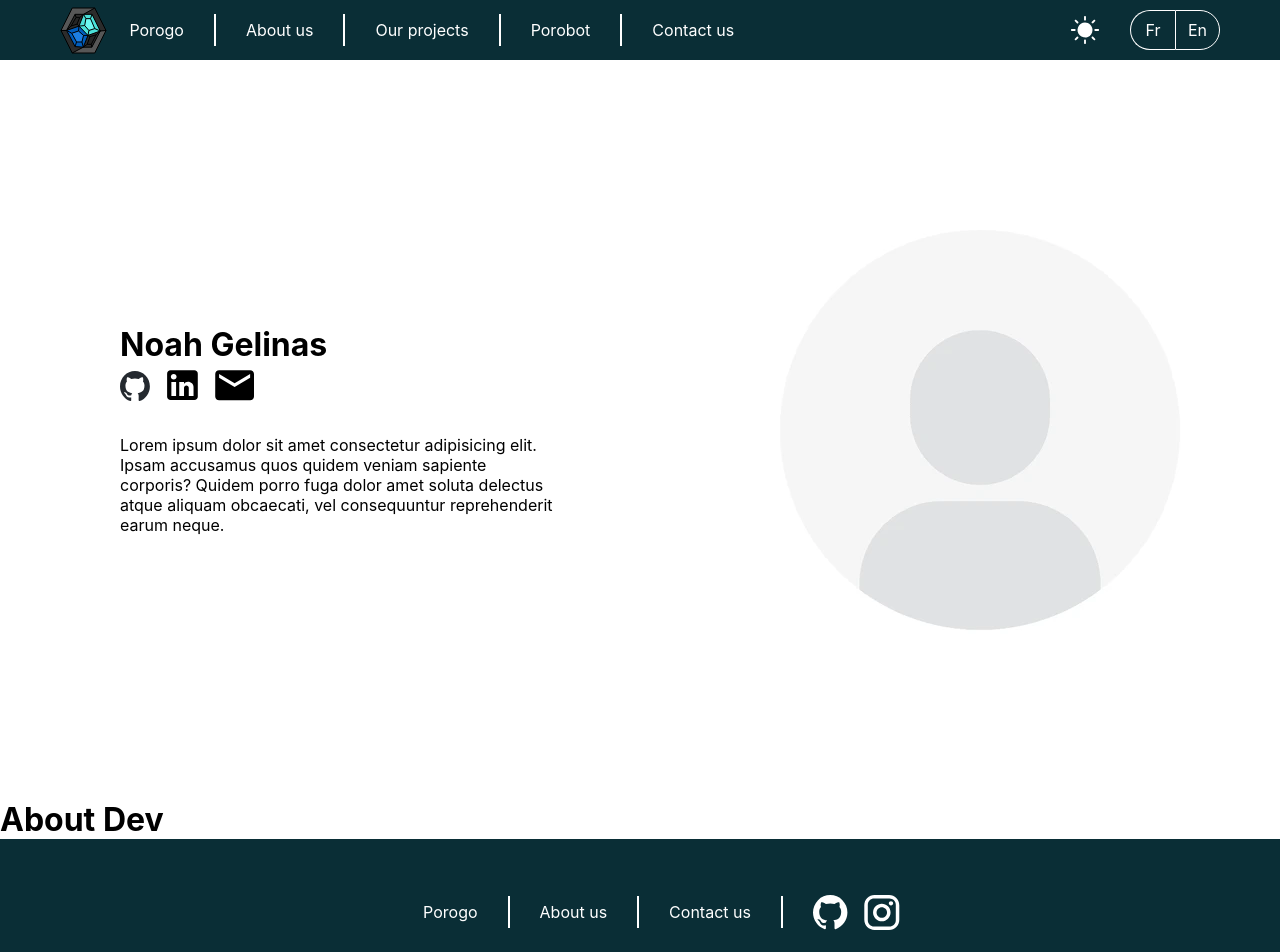
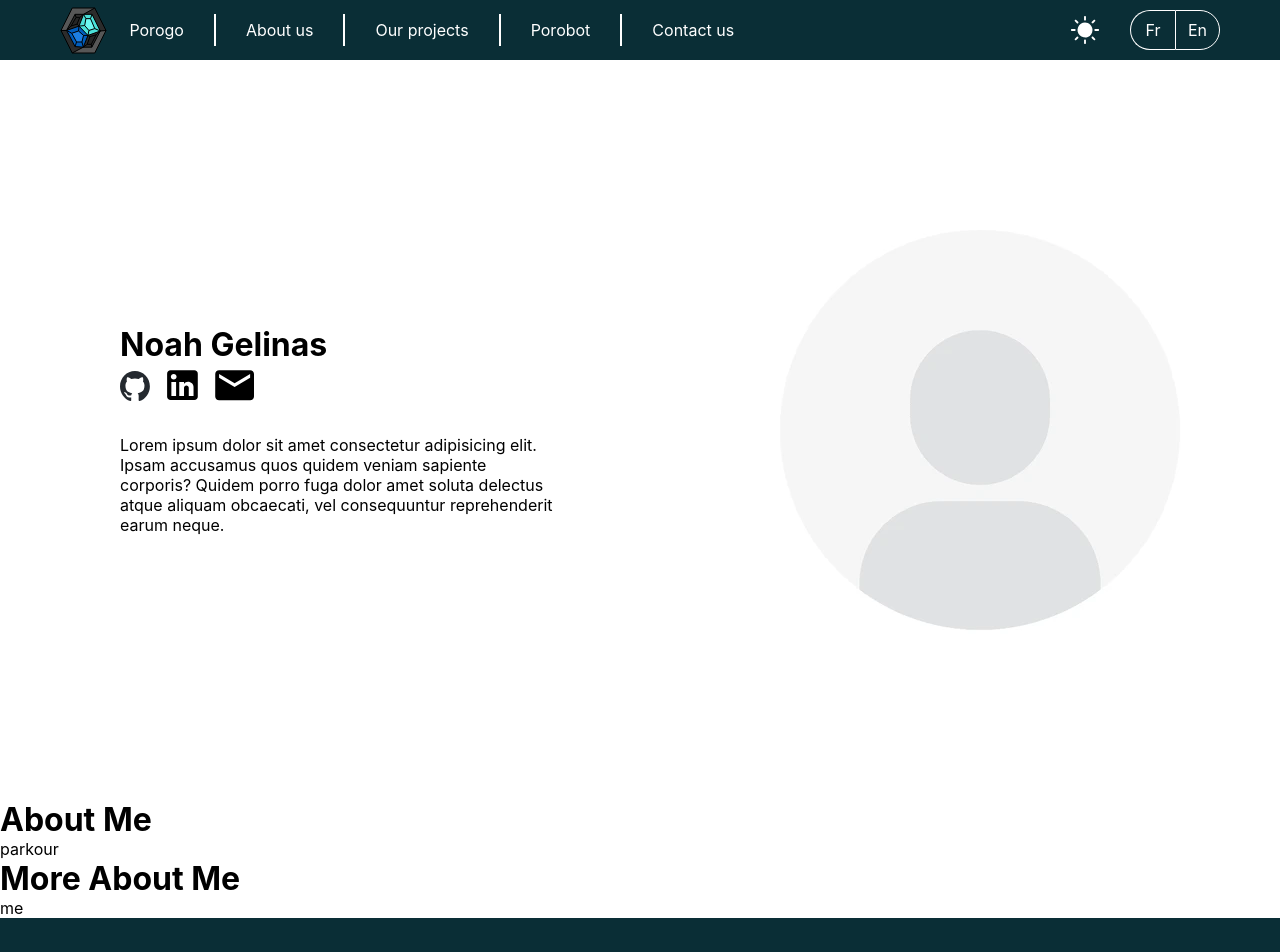
Before and after one commit to Porogoramer/porogoramer.com, a React app in the folder porogo/frontend/: page /about-dev in a window 1280 px wide. Shown: the top 952 px of the page. Built offline with nearby package versions, Linux system fonts and the light colour scheme; the HTML template or start-up script is replaced by a standard one.

Commit message:
Add tags for both title and paragraph in #full-content

```diff
--- a/porogo/frontend/src/components/views/AboutDev.tsx
+++ b/porogo/frontend/src/components/views/AboutDev.tsx
@@ -25,7 +25,10 @@ export default function AboutDev() {
             </div>
         </div>
         <div id='full-content'>
-            <h1>About Dev</h1>
+            <h1>About Me</h1>
+            <p>parkour</p>
+            <h1>More About Me</h1>
+            <p>me</p>
         </div>
     </>;
 }
```
